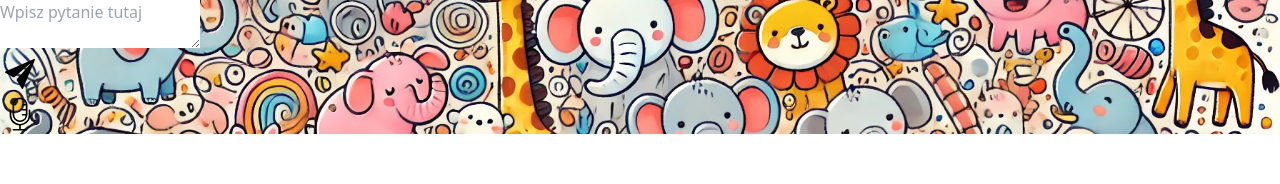
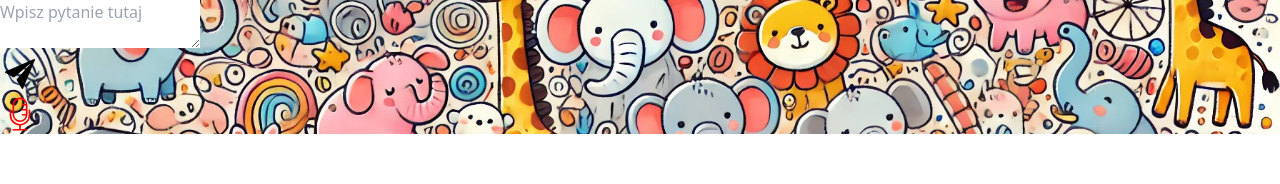
Before and after one commit to JaSycz/IO-Lab-2024, a React (Vite) app in the folder frontend/chat/: page / in a window 1280 px wide. Shown: the top 184 px of the page. Built offline with nearby package versions, Linux system fonts and the light colour scheme.

Commit message:
added color change

```diff
--- a/frontend/chat/src/components/chat.tsx
+++ b/frontend/chat/src/components/chat.tsx
@@ -50,7 +50,11 @@ export default function Chat(){
 
       useEffect(()=> {
         setChangeValue(transcript)
-      },[listening,interimTranscript])
+      },[listening, interimTranscript])
+
+
+
+
     return(
         <div className="flex items-center justify-center w-full h-screen image">
             {/* chat window */}
@@ -72,7 +76,7 @@ export default function Chat(){
                             <IoIosSend className="duration-500 ease-in-out hover:rotate-45 hover:scale-110 text-[#333647]" size={40}/>
                         </div>
                         <div className="grid w-full row-span-1" onClick={handleMicClick}>
-                            <CiMicrophoneOn className="duration-500 ease-in-out hover:scale-110 text-[#333647]" size={40}/>
+                            <CiMicrophoneOn color={listening ? "green" : "red"} className="duration-500 ease-in-out hover:scale-110 text-[#333647]" size={40}/>
                         </div>
                     </div>
 
```
